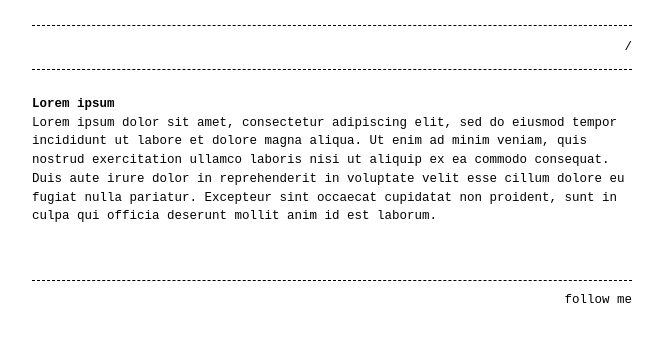
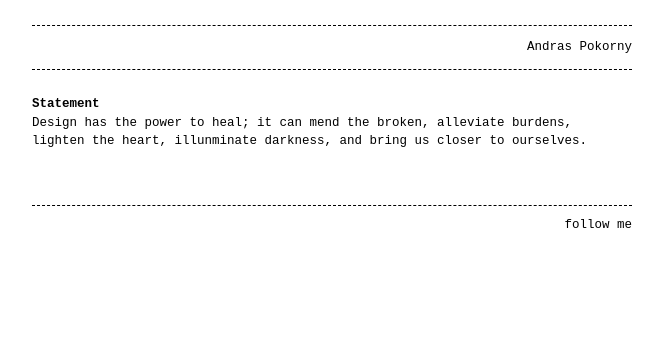
Before and after one commit to easydoesit-design/easydoesit-design.github.io, a Jekyll site: the page built from index.md, in a window 1280 px wide. Shown: the top 342 px of the page, without its empty margins (308-971 px from the left). Built offline with Jekyll 4.4.1, drawn with Linux system fonts in a browser that asks for light colours.

Commit message:
Update index.md

```diff
--- a/index.md
+++ b/index.md
@@ -1,9 +1,9 @@
 ---
-title: /
+title: Andras Pokorny
 layout: home
 permalink: /
 ---
 
-# Lorem ipsum
+# Statement
 
-Lorem ipsum dolor sit amet, consectetur adipiscing elit, sed do eiusmod tempor incididunt ut labore et dolore magna aliqua. Ut enim ad minim veniam, quis nostrud exercitation ullamco laboris nisi ut aliquip ex ea commodo consequat. Duis aute irure dolor in reprehenderit in voluptate velit esse cillum dolore eu fugiat nulla pariatur. Excepteur sint occaecat cupidatat non proident, sunt in culpa qui officia deserunt mollit anim id est laborum.
+Design has the power to heal; it can mend the broken, alleviate burdens, lighten the heart, illunminate darkness, and bring us closer to ourselves.
```
